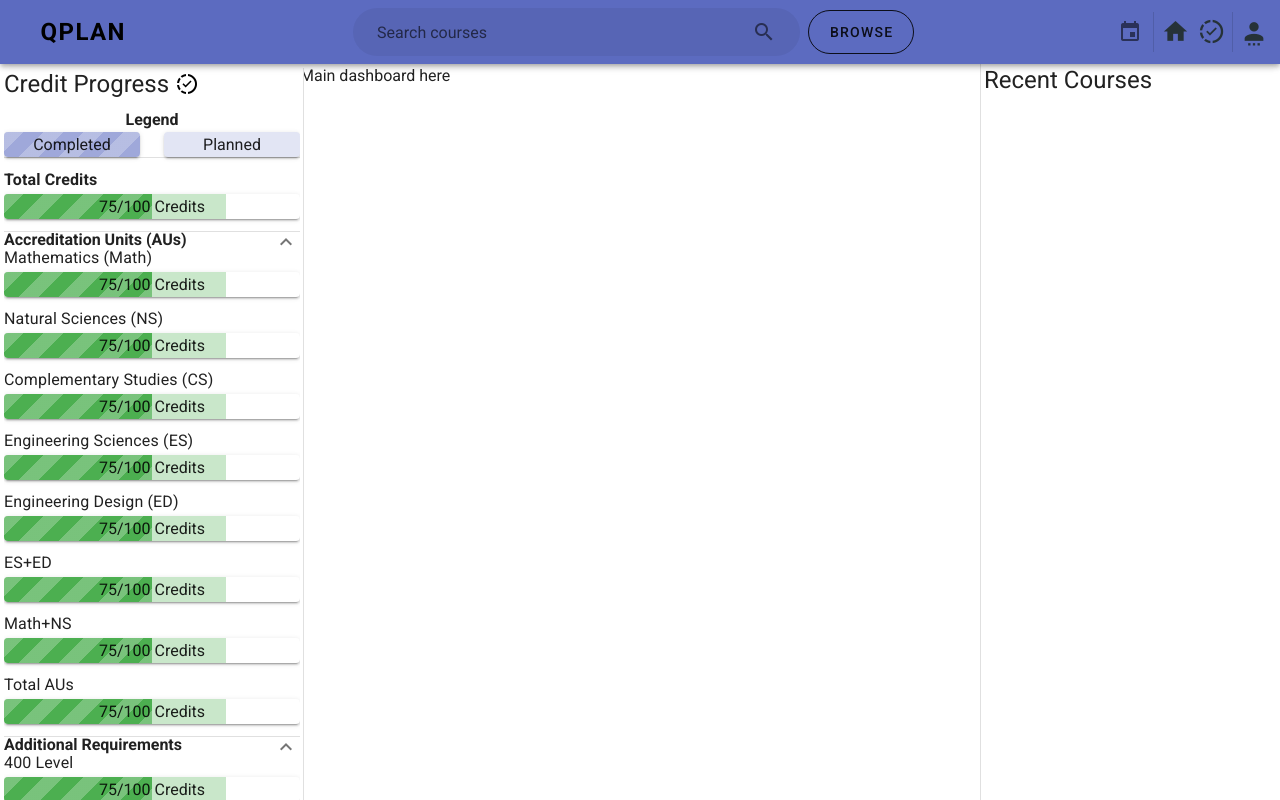
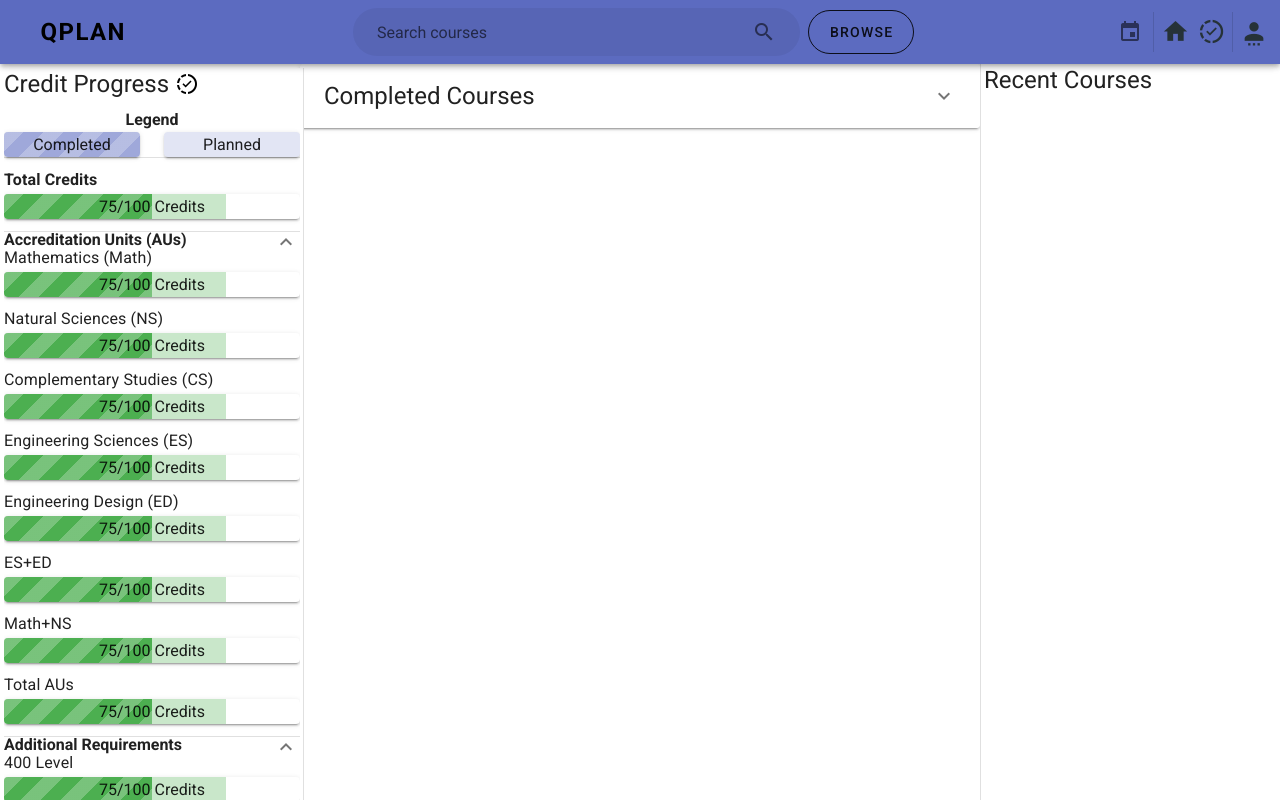
Before and after one commit to EdwinXu/CMPE-CISC-325, a Vue app in the folder qplan/: page /#/ in a window 1280 px wide. Built offline with nearby package versions, Linux system fonts and the light colour scheme.

Commit message:
Initial drop down for home page course lists

```diff
--- a/qplan/src/views/Home.vue
+++ b/qplan/src/views/Home.vue
@@ -1,5 +1,11 @@
 <template>
-  <div>Main dashboard here</div>
+  <div>
+    <v-expansion-panels multiple v-model="panel">
+      <v-expansion-panel>
+        <v-expansion-panel-header class="headline">Completed Courses</v-expansion-panel-header>
+      </v-expansion-panel>
+    </v-expansion-panels>
+  </div>
 </template>
 
 <script>
```
